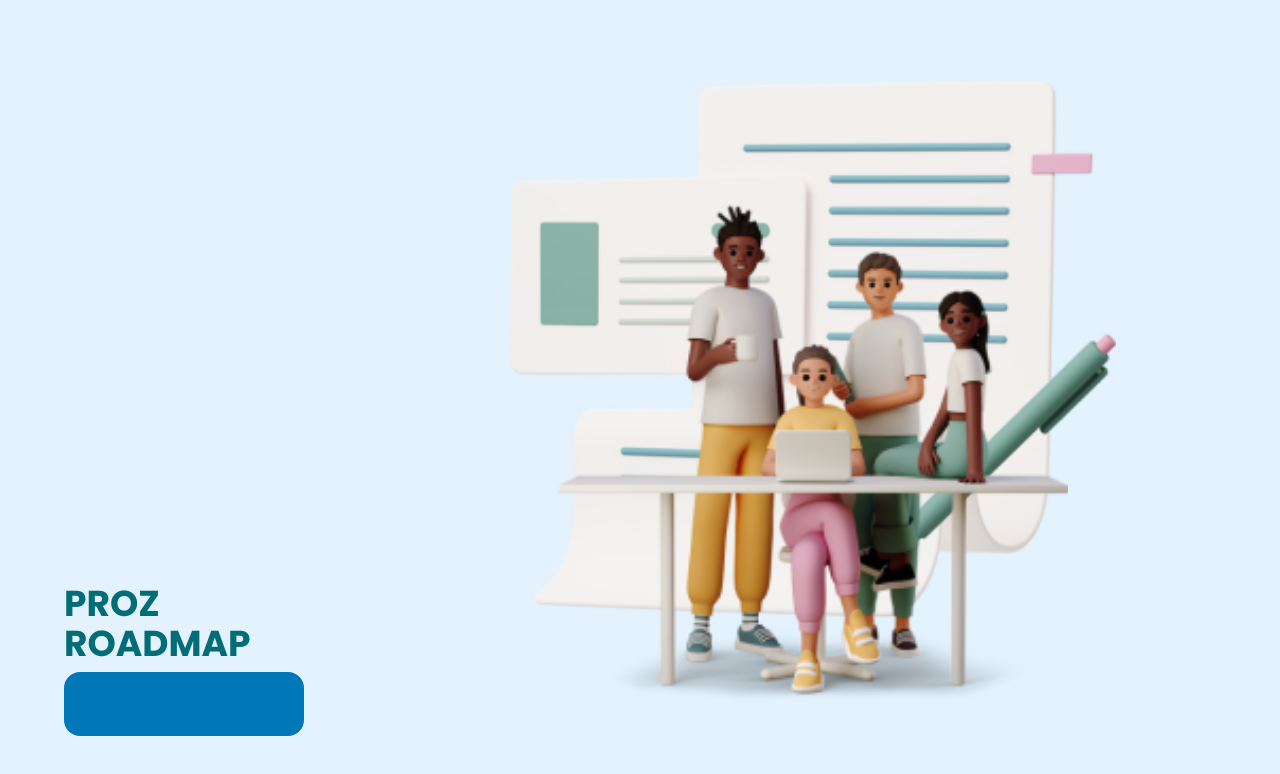
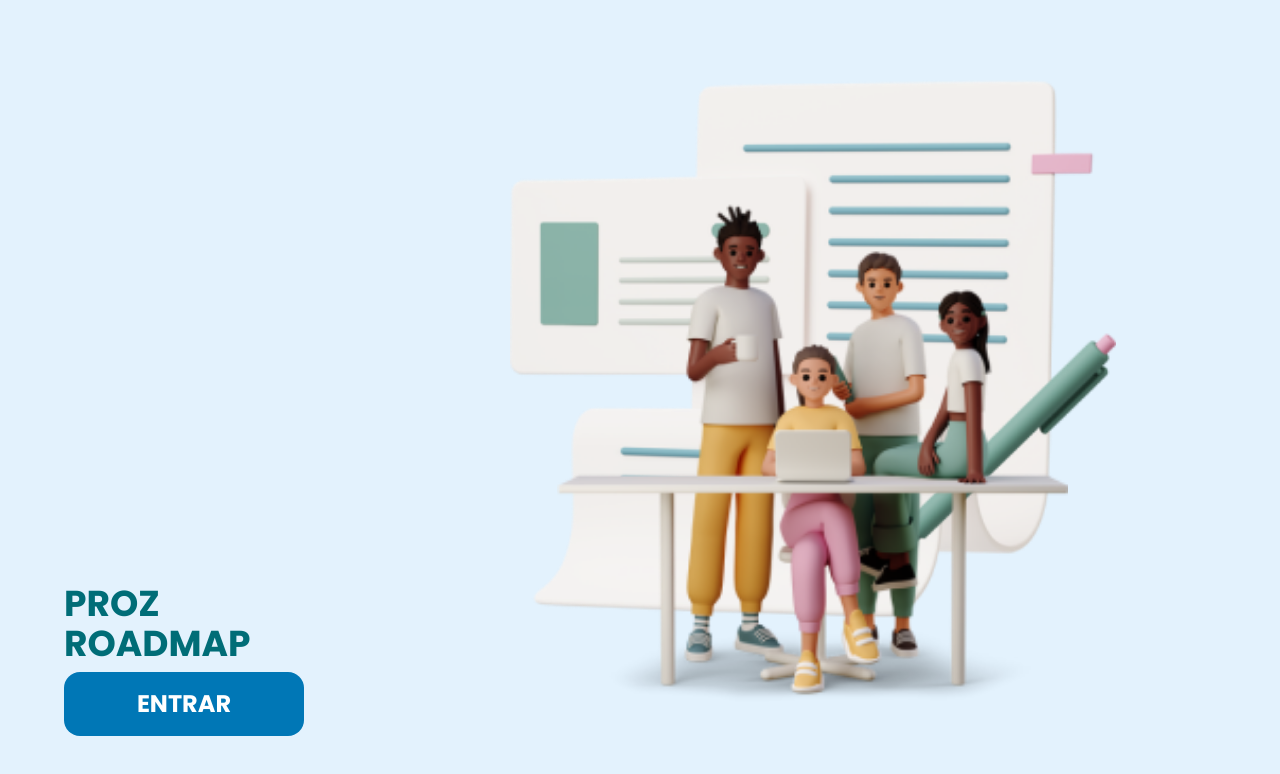
Before and after one commit to mariadxavier/roadmap-administracao, a React (Vite) app: page / in a window 1280 px wide. Shown: the top 774 px of the page. Built offline with nearby package versions, Linux system fonts and the light colour scheme; a web font is replaced by a local one.

Commit message:
refactor: AccessButton props

```diff
--- a/src/pages/StartPage.tsx
+++ b/src/pages/StartPage.tsx
@@ -8,7 +8,7 @@ function StartPage() {
       <GrupImg/>
       <div className='flex flex-col relative bottom-[2vh] md:bottom-[6vh] z-10 gap-3 xsm:gap-2 lg:self-end lg:bottom-0 lg:w-60'>
         <h1 className='font-poppins text-3xl xsm:text-2xl text-titlePrincipal-adm font-bold lg:text-4xl text-wrap'>PROZ ROADMAP</h1>
-        <AccessButton/>
+        <AccessButton text='Entrar' w='18rem'/>
       </div>
     </section>
   )
```
